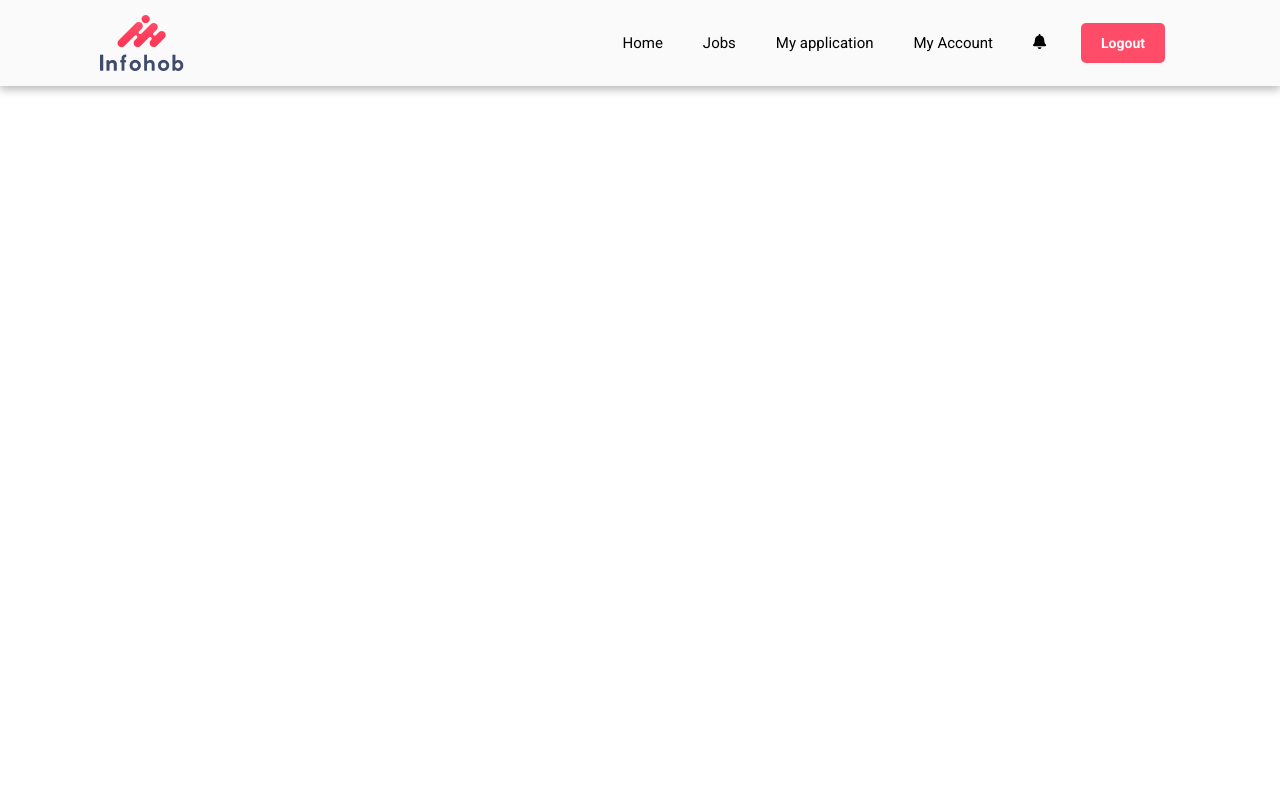
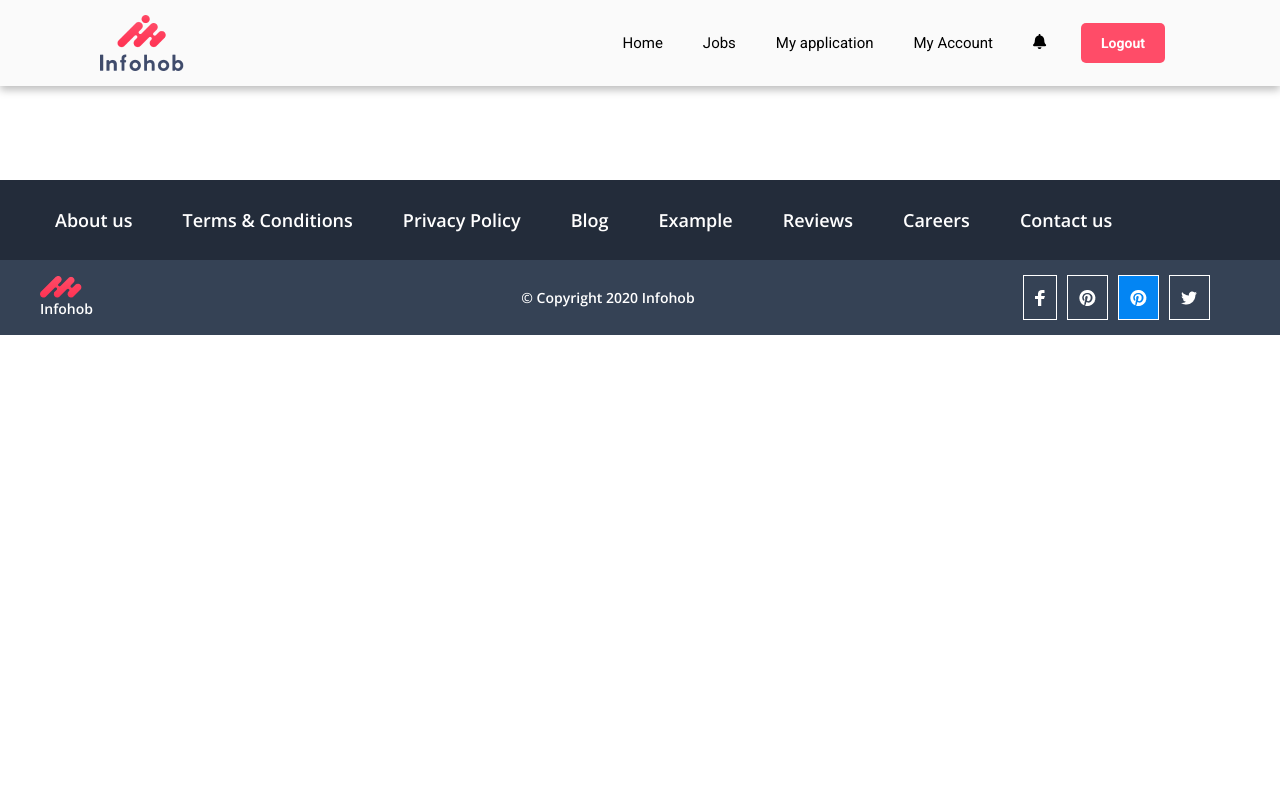
Before and after one commit to engrmafzaalch/job-seeker-vuejs, a Vue app: page /modal in a window 1280 px wide. Shown: the top 800 px of the page. Built offline with nearby package versions, Linux system fonts and the light colour scheme.

Commit message:
job detail page blank space removed

```diff
--- a/src/components/Job/job-detail/modal.vue
+++ b/src/components/Job/job-detail/modal.vue
@@ -1,5 +1,5 @@
 <template>
-  <div class="container justify-content-center vh-100">
+
     <a-modal v-model="visible" :footer="null" @cancel="closeMe" @ok="handleOk">
       <div class="row my-2">
         <div class="col-12 text-center">
@@ -19,7 +19,7 @@
         </div>
       </div>
     </a-modal>
-  </div>
+
 </template>
 
 <script>
```
